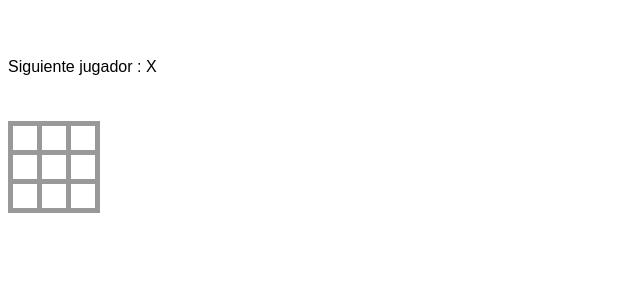
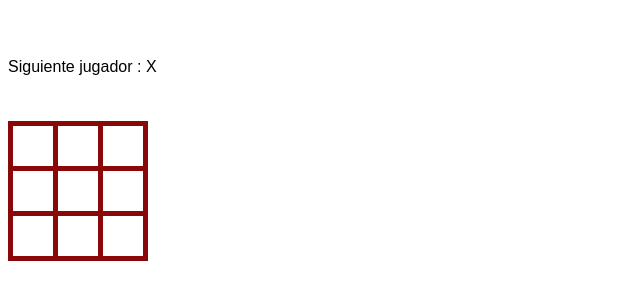
Before and after one commit to fabastorga06/TicTacToe, a React app: page / in a window 1280 px wide. Shown: the whole page, without its empty margins (0-640 px from the left). Built offline with nearby package versions, Linux system fonts and the light colour scheme.

Commit message:
commit
Actualiza codigo

```diff
--- a/src/components/board/index.js
+++ b/src/components/board/index.js
@@ -2,7 +2,7 @@ import React from "react";
 import Square from "../square";
 export default class Board extends React.Component {
   renderSquare(i) {
-    return <Square />;
+    return <Square value={i} />;
   }
 
   render() {
--- a/src/components/square/index.js
+++ b/src/components/square/index.js
@@ -1,7 +1,19 @@
 import React from "react";
 
 export default class Square extends React.Component {
+  constructor(props) {
+    super(props);
+
+    this.state = {
+      value: null
+    };
+  }
+
   render() {
-    return <button className="square">{/* TODO: AQUI es JSX */}</button>;
+    return (
+      <button className="square" onClick={() => this.setState()}>
+        {this.state.value}
+      </button>
+    );
   }
 }
--- a/src/styles.css
+++ b/src/styles.css
@@ -15,17 +15,17 @@
 
 .square {
   background: #fff;
-  border: 5px solid #999;
+  border: 5px solid #8a0808;
   float: left;
   font-size: 24px;
   font-weight: bold;
   line-height: 34px;
-  height: 34px;
+  height: 50px;
   margin-right: -5px;
   margin-top: -5px;
   padding: 0;
   text-align: center;
-  width: 34px;
+  width: 50px;
 }
 
 .square:focus {
```
